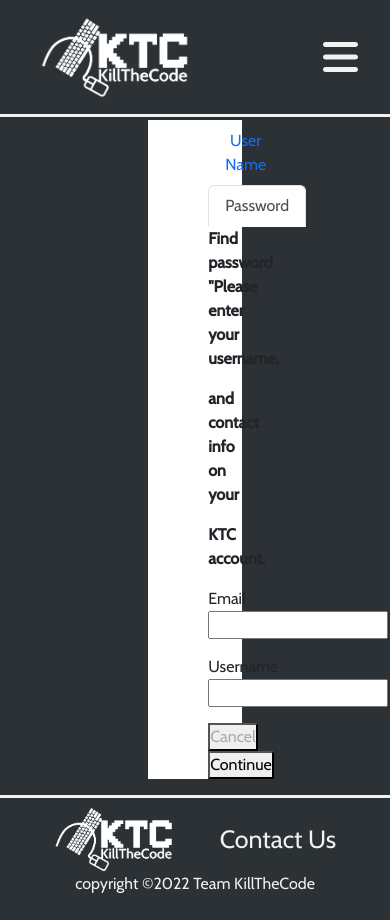
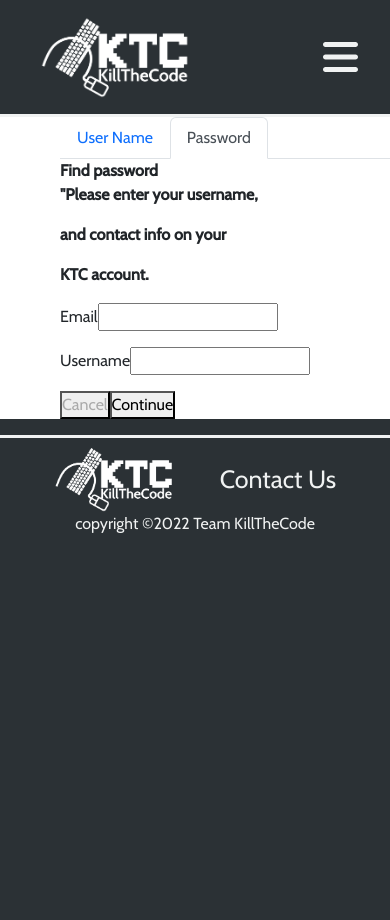
Before and after one commit to Jonghan-park/KillTheCode, a React (Create React App) app in the folder frontend/: page /forgotPassword in a window 390 px wide. After the commit the page ends 844 px from the top, so only its background shows below. Built offline with nearby package versions, Linux system fonts and the light colour scheme.

Commit message:
forgot css 11/02

```diff
--- a/frontend/src/components/forgotPassWord/ForgotPassWord.css
+++ b/frontend/src/components/forgotPassWord/ForgotPassWord.css
@@ -1,6 +1,6 @@
 .test {
   background-color: white;
-  margin: 3px 38%;
+  margin: 3px 40%;
   align-items: center;
   padding-left: 60px;
 
@@ -10,3 +10,20 @@
 .tabsCss {
   font-size: xx-large;
 }
+
+@media screen and (max-width: 1370px) {
+  .test {
+    margin: 3px 35%;
+  }
+}
+
+@media screen and (max-width: 1000px) {
+  .test {
+    margin: 3px 30%;
+  }
+}
+@media screen and (max-width: 900px) {
+  .test {
+    margin: 0;
+  }
+}
```
